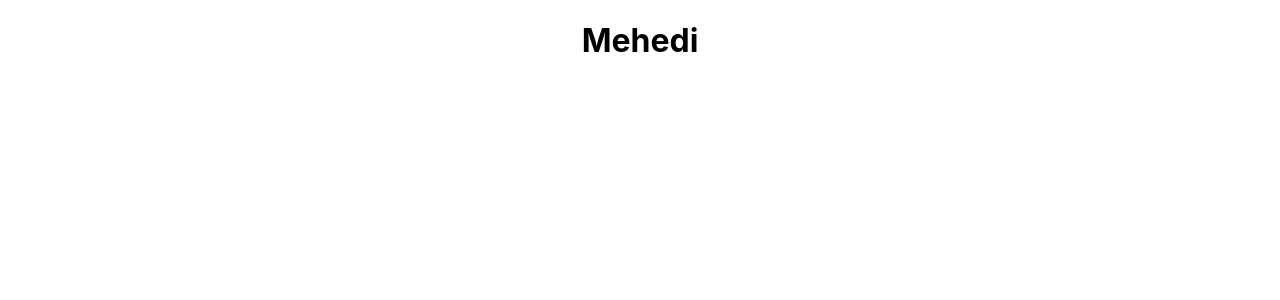
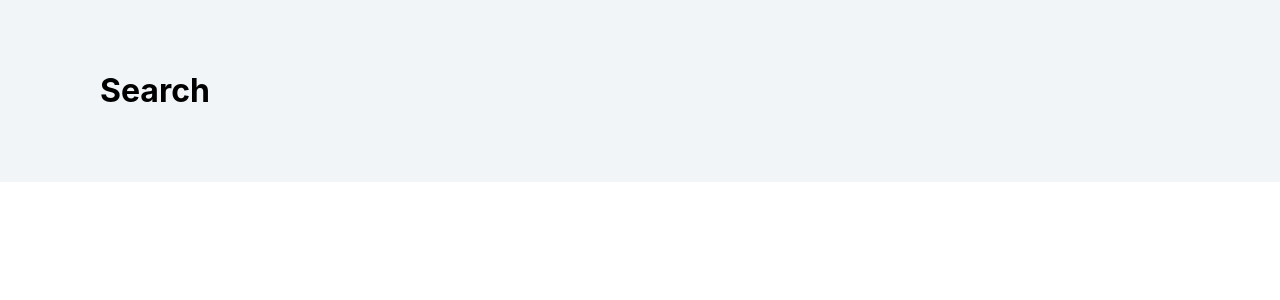
Before and after one commit to hassan-mehedi/Movies, a React (Create React App) app: page / in a window 1280 px wide. Shown: the top 300 px of the page. Built offline with nearby package versions, Linux system fonts and the light colour scheme.

Commit message:
refactor: Import Search component and style the App component

```diff
--- a/src/App.css
+++ b/src/App.css
@@ -1,38 +1,9 @@
 .App {
-  text-align: center;
+    padding: 50px 100px;
+    display: flex;
+    flex-direction: column;
+    align-items: flex-start;
+    justify-content: center;
+    background-color: #f1f5f8;
+    /* border: 1px solid black; */
 }
-
-.App-logo {
-  height: 40vmin;
-  pointer-events: none;
-}
-
-@media (prefers-reduced-motion: no-preference) {
-  .App-logo {
-    animation: App-logo-spin infinite 20s linear;
-  }
-}
-
-.App-header {
-  background-color: #282c34;
-  min-height: 100vh;
-  display: flex;
-  flex-direction: column;
-  align-items: center;
-  justify-content: center;
-  font-size: calc(10px + 2vmin);
-  color: white;
-}
-
-.App-link {
-  color: #61dafb;
-}
-
-@keyframes App-logo-spin {
-  from {
-    transform: rotate(0deg);
-  }
-  to {
-    transform: rotate(360deg);
-  }
-}
--- a/src/App.js
+++ b/src/App.js
@@ -1,9 +1,10 @@
 import "./App.css";
+import Search from "./components/search/search.component";
 
 function App() {
     return (
         <div className="App">
-            <h1>Mehedi</h1>
+            <Search />
         </div>
     );
 }
```
